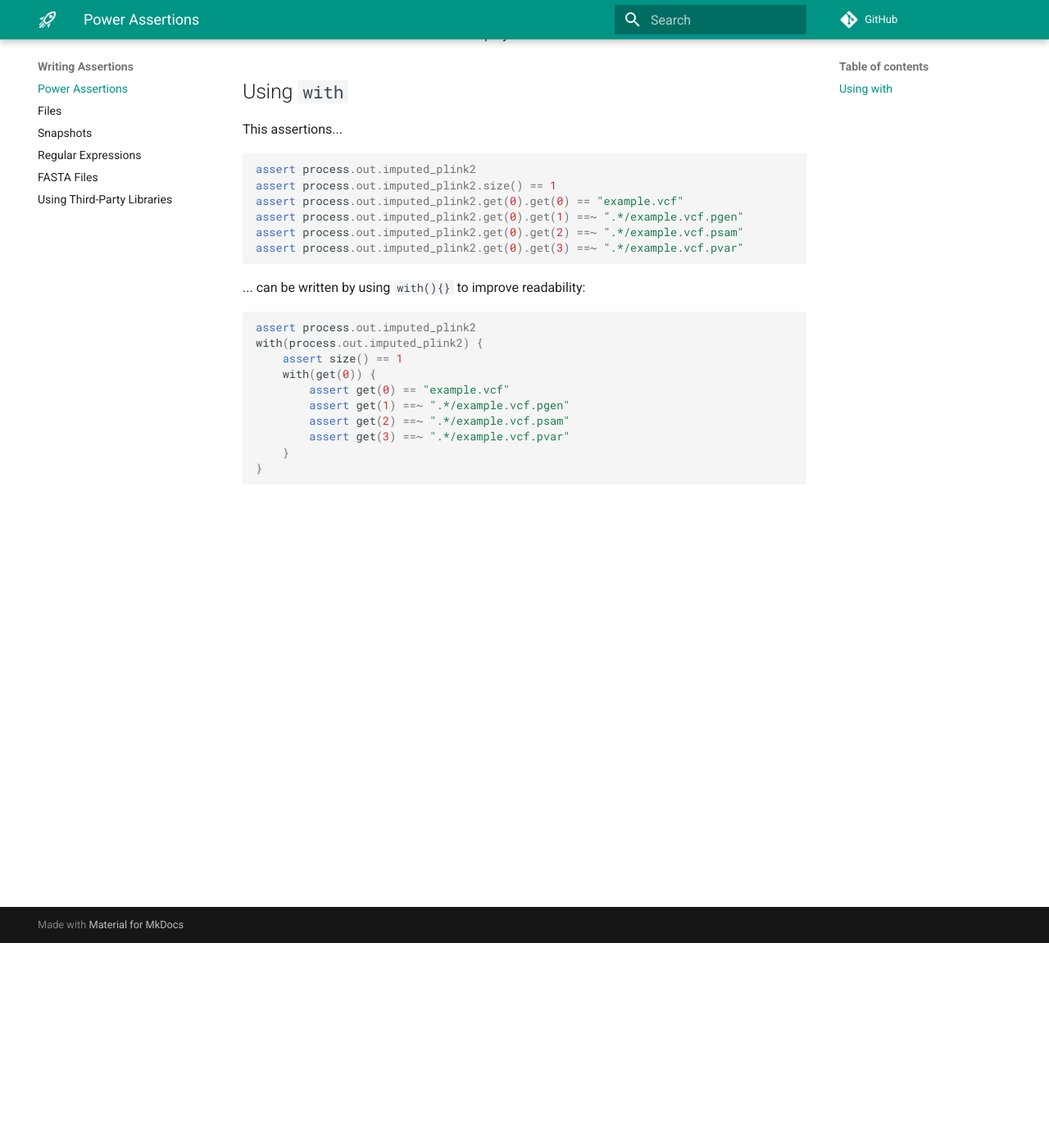
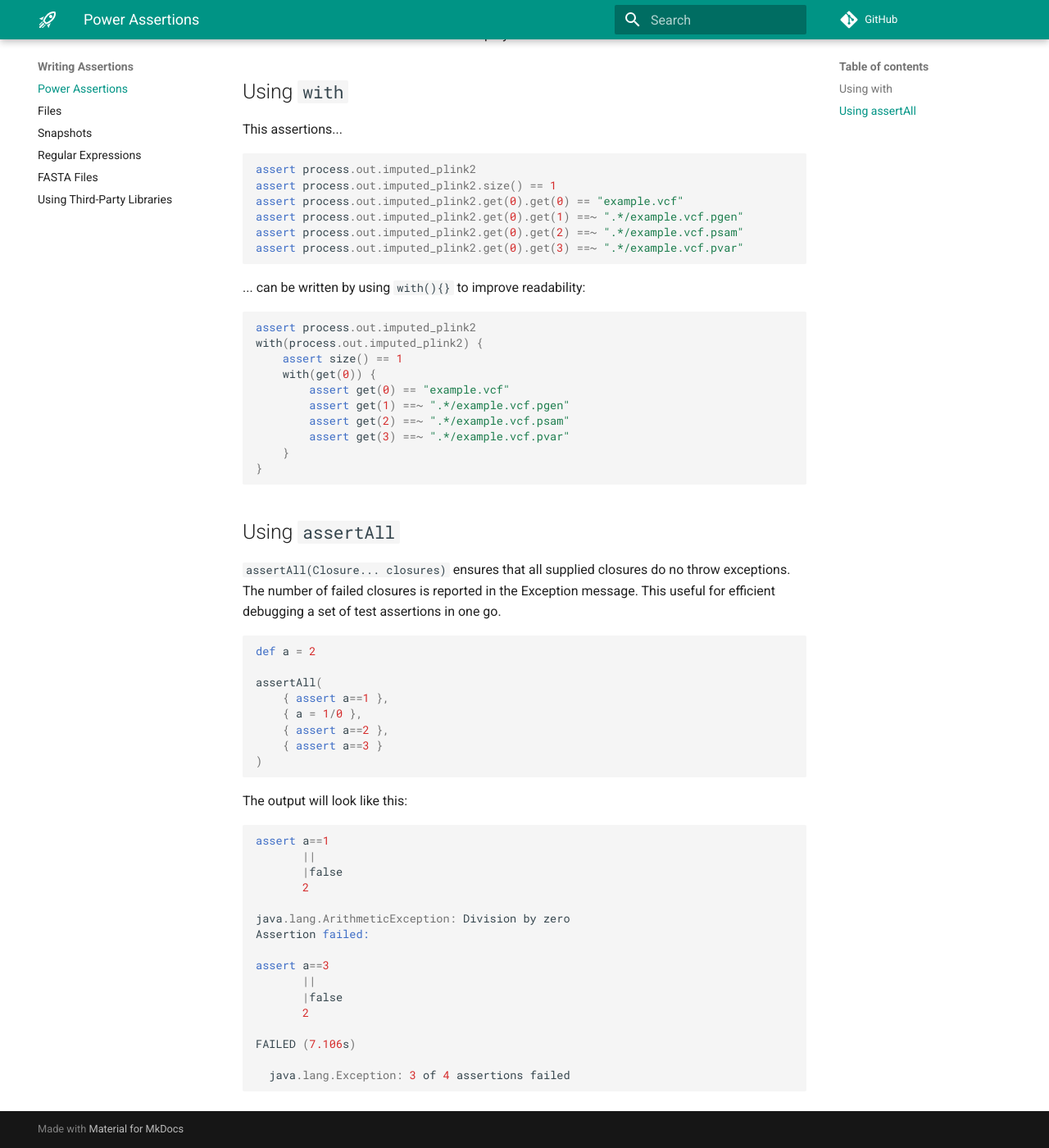
Before and after one commit to askimed/nf-test, an MkDocs documentation site: the page built from docs/assertions/assertions.md, in a window 1280 px wide and 1400 px high, scrolled down 250 px. Shown: the whole window at 82% size. Built offline with MkDocs 1.6.1 and Material for MkDocs 9.7.7, drawn with Linux system fonts in a browser that asks for light colours; comment, search, counter and statistics services are not loaded.

Commit message:
Assert all (#56)
* assert all

* cleaning up

* cleanup

* update documentation

* Update README.md

* fixing indentation

* reverting hello world example

Co-authored-by: i.pieniak <i.pieniak@achillestx.com>
Co-authored-by: Lukas Forer <lukas.forer@i-med.ac.at>

````diff
--- a/docs/assertions/assertions.md
+++ b/docs/assertions/assertions.md
@@ -29,3 +29,38 @@ with(process.out.imputed_plink2) {
     }
 }
 ```
+
+## Using `assertAll`
+`assertAll(Closure... closures)` ensures that all supplied closures do no throw exceptions. The number of failed closures is reported in the Exception message. This useful for efficient debugging
+a set of test assertions in one go.
+
+```groovy
+def a = 2
+
+assertAll(
+	{ assert a==1 },
+	{ a = 1/0 },
+	{ assert a==2 },
+	{ assert a==3 }
+)
+```
+The output will look like this:
+```groovy
+
+assert a==1
+       ||
+       |false
+       2
+
+java.lang.ArithmeticException: Division by zero
+Assertion failed:
+
+assert a==3
+       ||
+       |false
+       2
+
+FAILED (7.106s)
+
+  java.lang.Exception: 3 of 4 assertions failed
+```
````
Also changed, not shown: README.md (+2 -0 lines), 3 other files.
